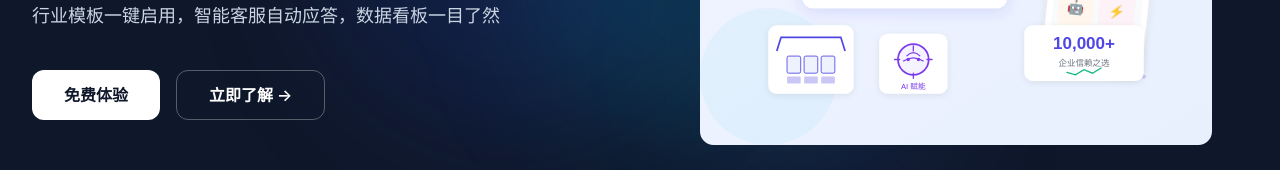
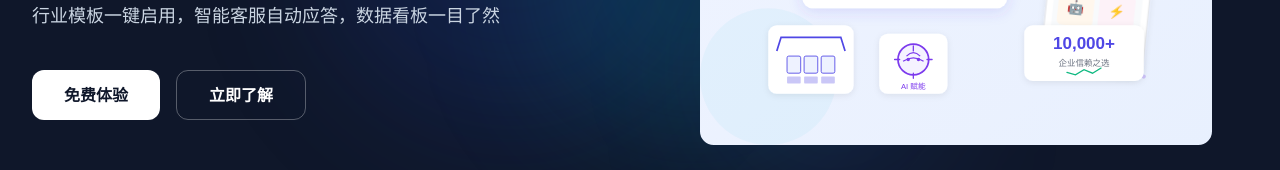
Before and after one commit to 575568329/Official-Website---Era-Node, a React (Vite) app: page / in a window 1280 px wide. Shown: the part 458-628 px from the top of the page. Built offline with nearby package versions, Linux system fonts and the light colour scheme; the HTML template or start-up script is replaced by a standard one.

Commit message:
fix: remove arrow from hero CTA, add smooth scroll to buttons

```diff
--- a/src/components/Hero.jsx
+++ b/src/components/Hero.jsx
@@ -41,16 +41,14 @@ export default function Hero() {
               className="mt-10 flex flex-col sm:flex-row gap-4 justify-center lg:justify-start"
             >
               <a
-                href="#contact"
-                className="inline-flex items-center justify-center px-8 py-3 bg-white text-dark font-semibold rounded-xl hover:bg-slate-100 transition-colors"
+                href="#contact" onClick={(e) => { e.preventDefault(); document.querySelector('#contact')?.scrollIntoView({ behavior: 'smooth' }); }} className="inline-flex items-center justify-center px-8 py-3 bg-white text-dark font-semibold rounded-xl hover:bg-slate-100 transition-colors"
               >
                 免费体验
               </a>
               <a
-                href="#products"
-                className="inline-flex items-center justify-center px-8 py-3 border border-white/30 text-white font-semibold rounded-xl hover:bg-white/10 transition-colors"
+                href="#products" onClick={(e) => { e.preventDefault(); document.querySelector('#products')?.scrollIntoView({ behavior: 'smooth' }); }} className="inline-flex items-center justify-center px-8 py-3 border border-white/30 text-white font-semibold rounded-xl hover:bg-white/10 transition-colors"
               >
-                立即了解 →
+                立即了解
               </a>
             </motion.div>
           </div>
```
